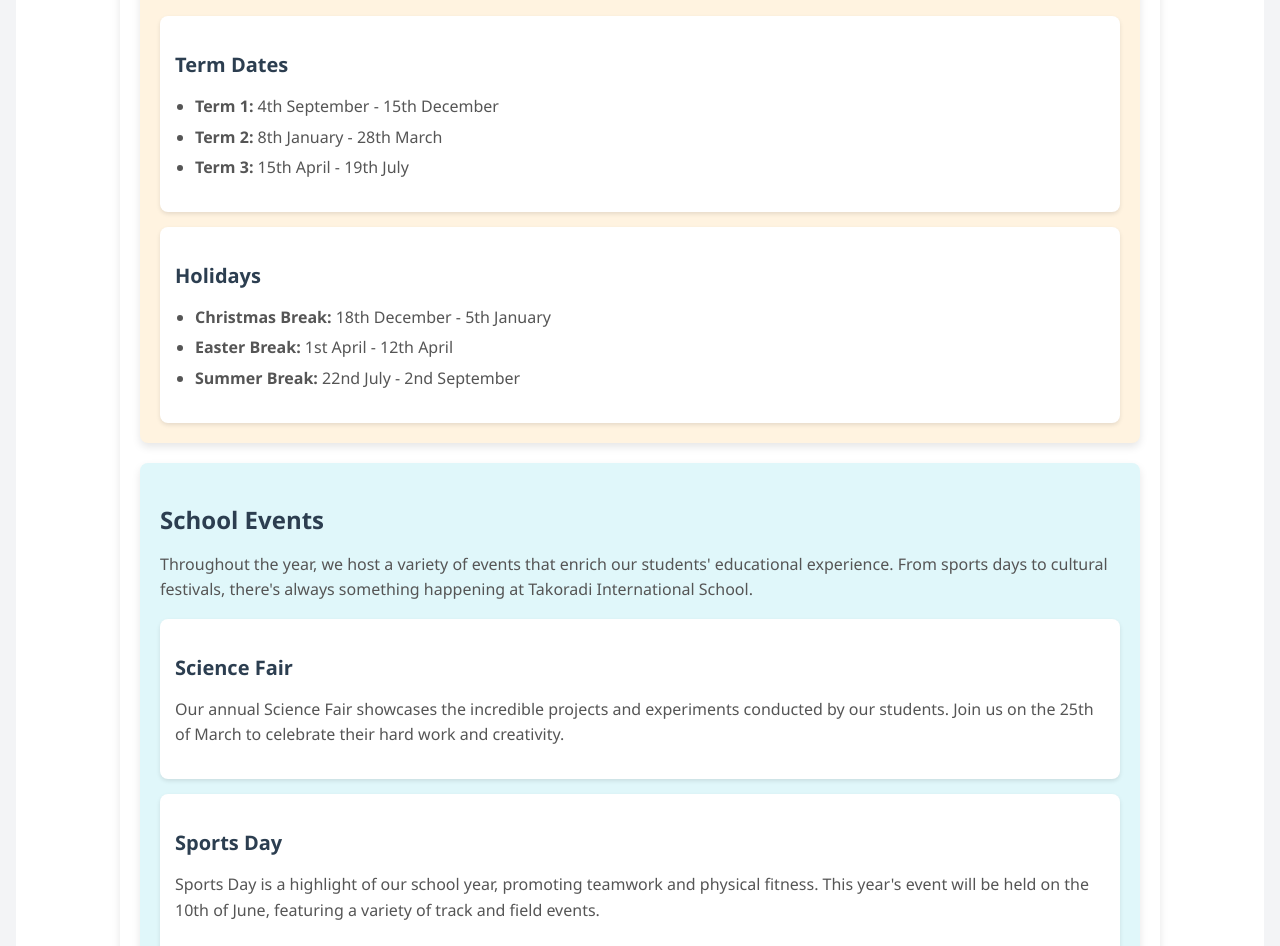
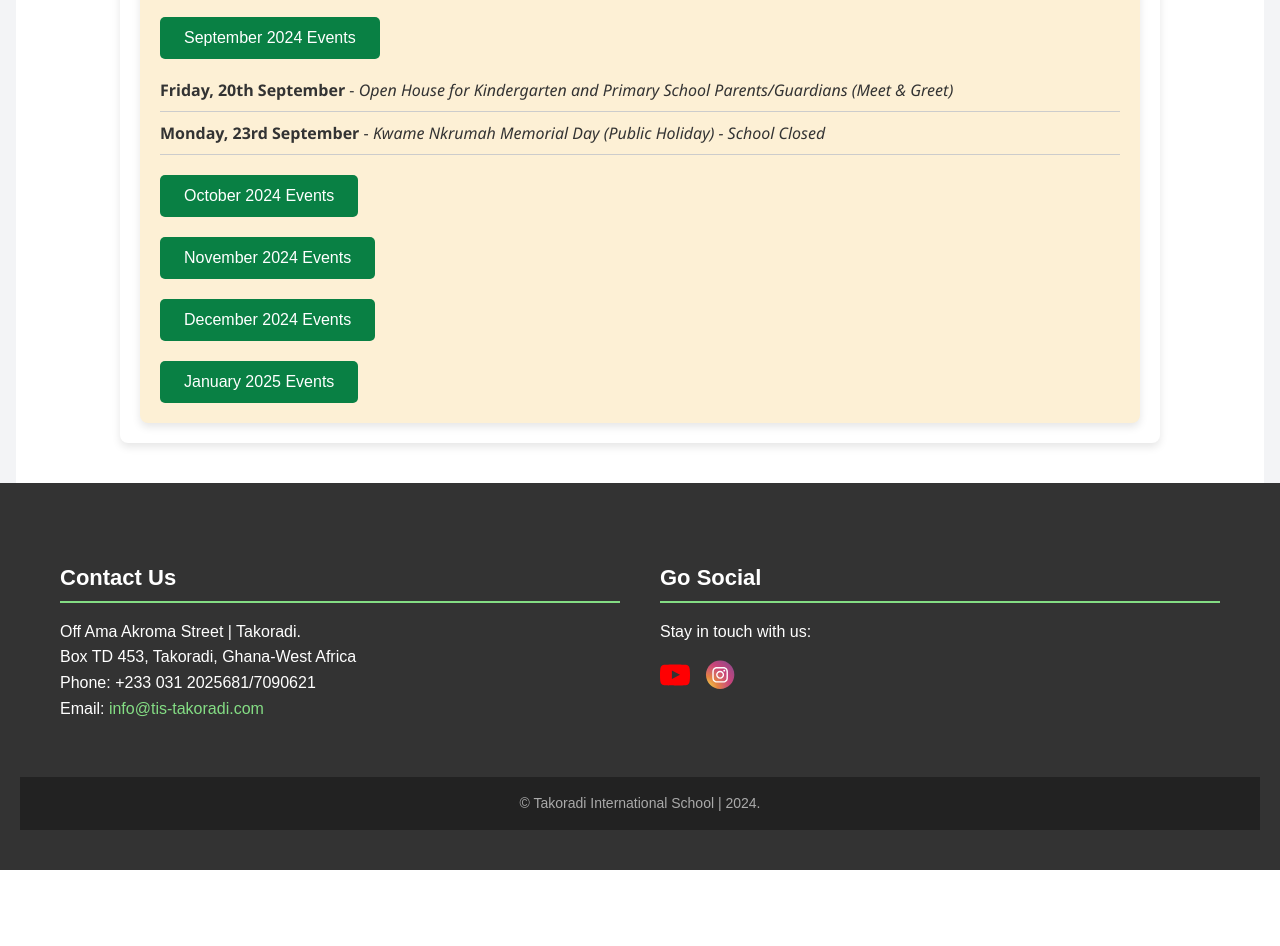
Before and after one commit to Aboagye-Heming/TIS-website, a Vue app: page /academic-calender-and-events in a window 1280 px wide. Shown: the part 760-1706 px from the top of the page. After the commit the page ends 1630 px from the top, so only its background shows below. Built offline with nearby package versions, Linux system fonts and the light colour scheme.

Commit message:
added favicon

```diff
--- a/src/components/UpcomingEvents.vue
+++ b/src/components/UpcomingEvents.vue
@@ -1,7 +1,7 @@
 <template>
   <div class="upcoming-events">
     <div class="event-item">
-      <h2 class="section-title">Upcoming Events</h2>
+      <h2 class="section-title">Upcoming Event</h2>
       <p class="event-date">{{ event.date }}</p>
       <h3 class="event-title">{{ event.title }}</h3>
       <p class="event-description">{{ event.description }}</p>
@@ -16,8 +16,9 @@
 import { ref } from "vue";
 
 const event = ref({
-  date: "9th Sepetember 2024",
-  title: "Secondary School Speech, Prize-Giving & Graduation Day",
+  date: "20th Sepetember 2024",
+  title:
+    "OPEN HOUSE FOR KINDERGARTEN AND PRIMARY SCHOOL PARENTS/GUARDIANS (MEET & GREET)",
   description: "",
   link: "/event-details",
 });
@@ -35,7 +36,7 @@ const event = ref({
 .section-title {
   font-size: 24px;
   font-weight: bold;
-  color: green;
+  color: #098044;
   margin-bottom: 20px;
 }
 
--- a/src/components/sliderComponent.vue
+++ b/src/components/sliderComponent.vue
@@ -15,9 +15,9 @@
 </template>
 <script setup>
 import { ref, onMounted, onUnmounted } from "vue";
-import image1 from "@/assets/images/art_show.jpg";
+import image1 from "@/assets/images/kg_graduation_2.jpg";
 import image2 from "@/assets/images/artshow.jpg";
-import image3 from "@/assets/images/art_show.jpg";
+import image3 from "@/assets/images/upper_primary_excursion.jpg";
 
 const images = ref([
   { src: image1, text: "Welcome to Takoradi International School" },
--- a/src/views/AcademicCalender.vue
+++ b/src/views/AcademicCalender.vue
@@ -18,46 +18,65 @@
             <p>
               Our academic calendar outlines key dates and events for the school year. Stay informed about important dates such as term start and end dates, holidays, exam schedules, and more.
             </p>
-              <div class="calendar-item">
-                <h3>Term Dates</h3>
-                <ul>
-                  <li><strong>Term 1:</strong> 4th September - 15th December</li>
-                  <li><strong>Term 2:</strong> 8th January - 28th March</li>
-                  <li><strong>Term 3:</strong> 15th April - 19th July</li>
+
+            <!-- Dropdown for September Events -->
+            <div class="dropdown">
+              <button class="dropdown-toggle" @click="toggleDropdown('september')">
+                September 2024 Events
+              </button>
+              <ul v-if="isDropdownOpen.september" class="dropdown-menu">
+                <li v-for="event in eventsByMonth.september" :key="event.date">
+                  <span class="event-date">{{ event.date }}</span> - <span class="event-name">{{ event.event }}</span>
+                </li>
               </ul>
             </div>
-              <div class="calendar-item">
-                <h3>Holidays</h3>
-                <ul>
-                  <li><strong>Christmas Break:</strong> 18th December - 5th January</li>
-                  <li><strong>Easter Break:</strong> 1st April - 12th April</li>
-                  <li><strong>Summer Break:</strong> 22nd July - 2nd September</li>
+
+            <!-- Dropdown for October Events -->
+            <div class="dropdown">
+              <button class="dropdown-toggle" @click="toggleDropdown('october')">
+                October 2024 Events
+              </button>
+              <ul v-if="isDropdownOpen.october" class="dropdown-menu">
+                <li v-for="event in eventsByMonth.october" :key="event.date">
+                  <span class="event-date">{{ event.date }}</span> - <span class="event-name">{{ event.event }}</span>
+                </li>
               </ul>
             </div>
+
+            <!-- Dropdown for November Events -->
+            <div class="dropdown">
+              <button class="dropdown-toggle" @click="toggleDropdown('november')">
+                November 2024 Events
+              </button>
+              <ul v-if="isDropdownOpen.november" class="dropdown-menu">
+                <li v-for="event in eventsByMonth.november" :key="event.date">
+                  <span class="event-date">{{ event.date }}</span> - <span class="event-name">{{ event.event }}</span>
+                </li>
+              </ul>
             </div>
 
-            <div class="content-block events-block">
-              <h2>School Events</h2>
-              <p>
-                Throughout the year, we host a variety of events that enrich our students' educational experience. From sports days to cultural festivals, there's always something happening at Takoradi International School.
-              </p>
-              <div class="event-item">
-                <h3>Science Fair</h3>
-                <p>
-                  Our annual Science Fair showcases the incredible projects and experiments conducted by our students. Join us on the 25th of March to celebrate their hard work and creativity.
-                </p>
+            <!-- Dropdown for December Events -->
+            <div class="dropdown">
+              <button class="dropdown-toggle" @click="toggleDropdown('december')">
+                December 2024 Events
+              </button>
+              <ul v-if="isDropdownOpen.december" class="dropdown-menu">
+                <li v-for="event in eventsByMonth.december" :key="event.date">
+                  <span class="event-date">{{ event.date }}</span> - <span class="event-name">{{ event.event }}</span>
+                </li>
+              </ul>
             </div>
-              <div class="event-item">
-                <h3>Sports Day</h3>
-                <p>
-                  Sports Day is a highlight of our school year, promoting teamwork and physical fitness. This year's event will be held on the 10th of June, featuring a variety of track and field events.
-                </p>
-              </div>
-              <div class="event-item">
-                <h3>Culture Day</h3>
-                <p>
-                  Celebrate the rich diversity of our school community at Culture Day on the 20th of November. Students will showcase their heritage through music, dance, food, and traditional attire.
-                </p>
+
+            <!-- Dropdown for January Events -->
+            <div class="dropdown">
+              <button class="dropdown-toggle" @click="toggleDropdown('january')">
+                January 2025 Events
+              </button>
+              <ul v-if="isDropdownOpen.january" class="dropdown-menu">
+                <li v-for="event in eventsByMonth.january" :key="event.date">
+                  <span class="event-date">{{ event.date }}</span> - <span class="event-name">{{ event.event }}</span>
+                </li>
+              </ul>
             </div>
           </div>
         </div>
@@ -67,14 +86,60 @@
 </template>
 
 <script setup>
-  import { onMounted } from "vue";
+import { ref, onMounted } from "vue";
+
+// State to control dropdown visibility for each month
+const isDropdownOpen = ref({
+  september: true,
+  october: false,
+  november: false,
+  december: false,
+  january: false,
+});
+
+// Event data categorized by month
+const eventsByMonth = ref({
+  september: [
+    { date: "Friday, 20th September", event: "Open House for Kindergarten and Primary School Parents/Guardians (Meet & Greet)" },
+    { date: "Monday, 23rd September", event: "Kwame Nkrumah Memorial Day (Public Holiday) - School Closed" },
+  ],
+  october: [
+    { date: "Friday, 4th October", event: "Commemoration of School’s 26th Anniversary / ‘World Smile Day’ (Free Dress Day)" },
+    { date: "Monday, 7th October to Friday, 11th October", event: "Health & Safety Week – Social and Emotional Well-being" },
+    { date: "Thursday, 10th October", event: "Parents’ Evening (Kindergarten & Primary School)" },
+    { date: "Thursday, 17th October", event: "Parents’ Evening (Secondary School)" },
+    { date: "Monday, 21st October", event: "Staff CPD (No School)" },
+    { date: "Monday, 21st October to Friday, 25th October", event: "Half-term Break (School Closed)" },
+  ],
+  november: [
+    { date: "Wednesday, 6th November", event: "CNN Call to Earth Day – Launch" },
+    { date: "Monday, 11th November to Friday, 15th November", event: "Anti-Bullying Week (Theme: Choose Respect)" },
+    { date: "Friday, 22nd November", event: "Free Dress Day - Make a Contribution to Charity (Orphanage Drive)" },
+    { date: "Tuesday, 26th November", event: "End of Term 1 Assessments Begin for Secondary School" },
+  ],
+  december: [
+    { date: "Tuesday, 3rd December", event: "End of Term 1 Assessments Begin for Kindergarten & Primary School" },
+    { date: "Friday, 6th December", event: "Farmer’s Day (Public Holiday) - School Closed" },
+    { date: "Thursday, 12th December", event: "Orphanage Drive Bake Sale (TBC)" },
+    { date: "Friday, 13th December", event: "End of Term 1 (Free Dress Day) - Election of School Prefects" },
+  ],
+  january: [
+    { date: "Monday, 6th January", event: "School Re-opens for Term 2" },
+  ],
+});
+
+// Function to toggle dropdowns
+function toggleDropdown(month) {
+  isDropdownOpen.value[month] = !isDropdownOpen.value[month];
+}
 
 onMounted(() => {
-  document.title = "Academic Calender & Events | TIS ";
+  document.title = "Academic Calendar & Events | TIS";
 });
 </script>
 
 <style scoped>
+/* Same styling as before */
 @keyframes fadeIn {
   from {
     opacity: 0;
@@ -153,9 +218,6 @@ onMounted(() => {
   color: #333;
   border-radius: 8px;
   box-shadow: 0 4px 8px rgba(0, 0, 0, 0.1);
-    display: grid;
-    grid-template-columns: 1fr;
-    gap: 20px;
 }
 
 .content-block {
@@ -166,63 +228,44 @@ onMounted(() => {
 }
 
 .calendar-block {
-    background-color: #fff3e0;
+  background-color: #fdf0d5;
 }
 
-  .events-block {
-    background-color: #e0f7fa;
+.dropdown {
+  margin-top: 20px;
 }
 
-  .content-block h2 {
-    font-size: 24px;
-    margin-bottom: 10px;
-    color: #2c3e50;
+.dropdown-toggle {
+  background-color: #098044;
+  color: white;
+  padding: 12px 24px;
+  border: none;
+  border-radius: 5px;
+  cursor: pointer;
+  font-size: 16px;
+  transition: background-color 0.3s ease;
 }
 
-  .content-block p, .content-block ul {
-    font-size: 16px;
-    line-height: 1.6;
-    color: #555;
+.dropdown-toggle:hover {
+  background-color: #086a3d;
 }
 
-  .content-block ul {
-    list-style-type: disc;
-    padding-left: 20px;
+.dropdown-menu {
+  list-style-type: none;
+  margin: 10px 0;
+  padding: 0;
 }
 
-  .content-block ul li {
-    margin-bottom: 5px;
+.dropdown-menu li {
+  padding: 10px 0;
+  border-bottom: 1px solid #ccc;
 }
 
-  .calendar-item, .event-item {
-    background-color: white;
-    padding: 15px;
-    margin-top: 15px;
-    border-radius: 8px;
-    box-shadow: 0 2px 4px rgba(0, 0, 0, 0.1);
+.event-date {
+  font-weight: bold;
 }
 
-  .calendar-item h3, .event-item h3 {
-    font-size: 20px;
-    margin-bottom: 5px;
-    color: #2c3e50;
-  }
-
-  @media (max-width: 768px) {
-    .calendar-content {
-      padding: 20px 10px;
-    }
-    .content-wrapper {
-      padding: 10px;
-      grid-template-columns: 1fr;
-    }
-    .page-title {
-    font-size: 34px;
-    margin-bottom: 10px;
-  }
-
-  .motto-text {
-    font-size: 30px;
-  }
+.event-name {
+  font-style: italic;
 }
 </style>
--- a/src/views/HomeView.vue
+++ b/src/views/HomeView.vue
@@ -2,11 +2,11 @@
   <SliderComponent />
   <div class="content">
     <WelcomeComponent />
-    <about/>
-     <!-- <div class="main-content">
+    <!-- <about/> -->
+     <div class="main-content">
       <UpcomingEvents class="upcoming-events" />
       <NewsAndUpdates class="news-updates" />
-    </div>  -->
+    </div>
   </div>
 </template>
 
@@ -20,8 +20,8 @@ onMounted(() => {
   document.title = 'TIS | Unity in Diversity';
 });
 // import about from "@/views/AboutPage.vue";
-// import NewsAndUpdates from "@/components/NewsAndUpdates.vue";
-// import UpcomingEvents from "@/components/UpcomingEvents.vue";
+import NewsAndUpdates from "@/components/NewsAndUpdates.vue";
+import UpcomingEvents from "@/components/UpcomingEvents.vue";
 </script>
 
 <style scoped>
```
Also changed, not shown: src/components/NavBar.vue (+16 -3 lines), src/components/NewsAndUpdates.vue (+27 -22 lines), src/views/ManagementTeam.vue (+3 -6 lines), src/assets/icons/nlogo.bmp (added), 1 other file (tests, documents, lock files or other folders). Lines whose indentation alone changed are shown as unchanged.
